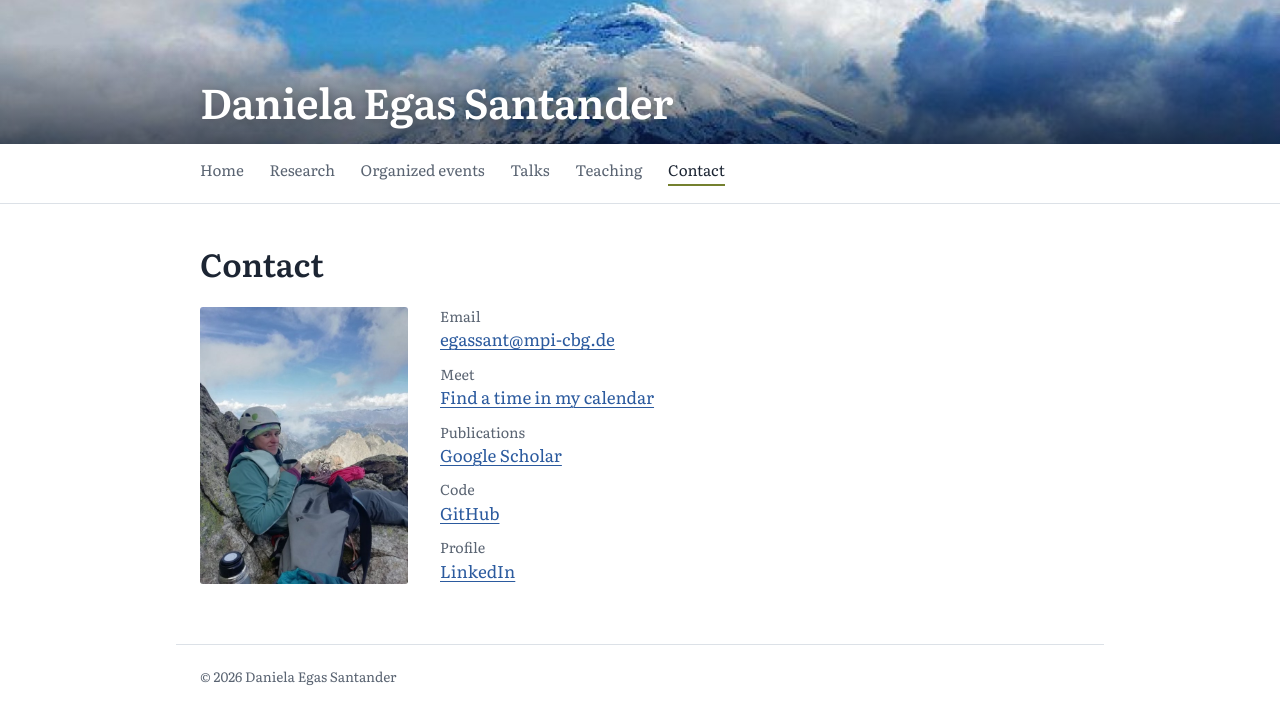
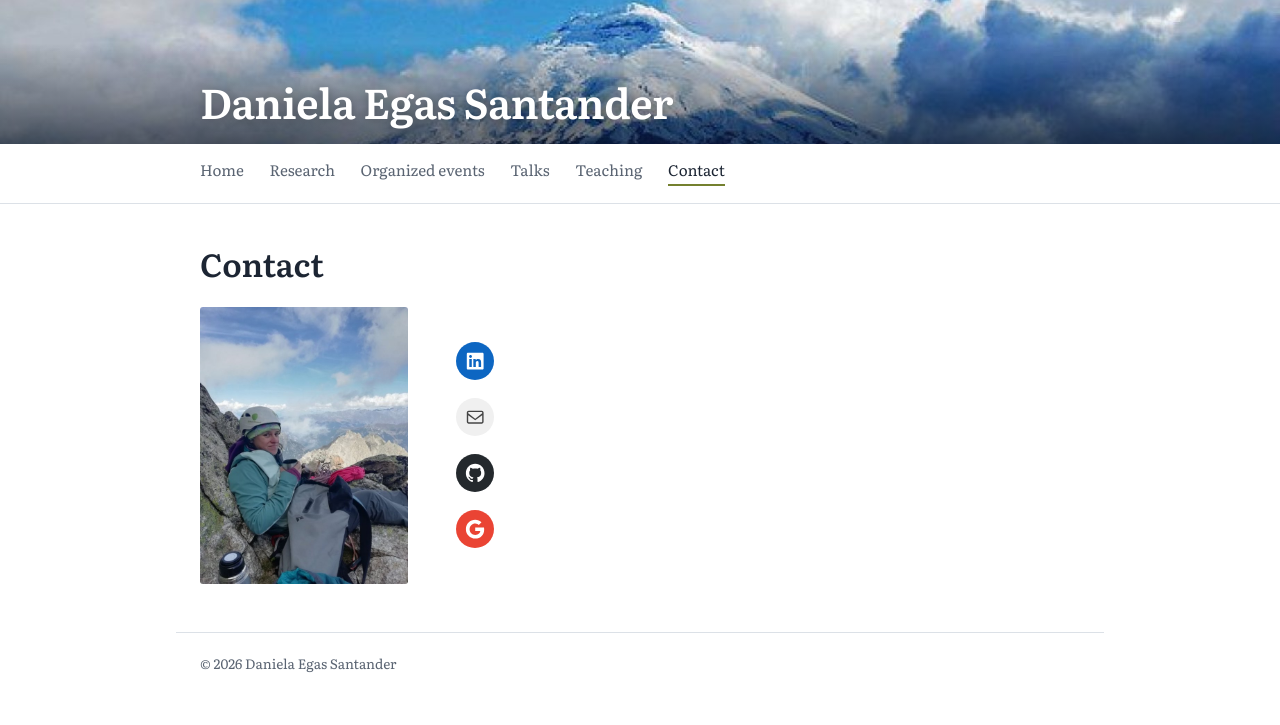
Before and after one commit to danielaegassan/danielaegassan.github.io, a Jekyll site: the page built from contact.md, in a window 1280 px wide. Shown: the top 725 px of the page. Built offline with Jekyll 4.4.1, drawn with Linux system fonts in a browser that asks for light colours.

Commit message:
Add contact icons to Home and Contact; restore hidden availability page
- Shared photo + round icon links (LinkedIn, Email, GitHub, Google Scholar)
  in _includes/contact.html, shown at the bottom of Home and on Contact
- Contact page now shows only that block
- /availability/ is its own page again: not in the menu, marked noindex
- Layout supports `noindex: true` in a page's front matter

Co-Authored-By: Claude Opus 5.5 <noreply@anthropic.com>
Claude-Session: https://claude.ai/code/session_012o35DvCuskLj6G8mdHgUyp

```diff
--- /dev/null
+++ b/_includes/contact.html
@@ -0,0 +1,10 @@
+<!-- Photo and contact icons. Used at the bottom of Home and on the Contact page. -->
+<div class="contact">
+  <img src="/assets/images/daniela.jpg" alt="Portrait of Daniela Egas Santander">
+  <ul class="icons">
+    <li><a class="icon icon-linkedin" href="https://www.linkedin.com/in/danielaegas" aria-label="LinkedIn" title="LinkedIn"><svg viewBox="0 0 24 24" width="24" height="24" aria-hidden="true" focusable="false"><path d="M19.7,3H4.3C3.582,3,3,3.582,3,4.3v15.4C3,20.418,3.582,21,4.3,21h15.4c0.718,0,1.3-0.582,1.3-1.3V4.3 C21,3.582,20.418,3,19.7,3z M8.339,18.338H5.667v-8.59h2.672V18.338z M7.004,8.574c-0.857,0-1.549-0.694-1.549-1.548 c0-0.855,0.691-1.548,1.549-1.548c0.854,0,1.547,0.694,1.547,1.548C8.551,7.881,7.858,8.574,7.004,8.574z M18.339,18.338h-2.669 v-4.177c0-0.996-0.017-2.278-1.387-2.278c-1.389,0-1.601,1.086-1.601,2.206v4.249h-2.667v-8.59h2.559v1.174h0.037 c0.356-0.675,1.227-1.387,2.526-1.387c2.703,0,3.203,1.779,3.203,4.092V18.338z"/></svg></a></li>
+    <li><a class="icon icon-mail" href="mailto:egassant@mpi-cbg.de" aria-label="Email" title="Email"><svg viewBox="0 0 24 24" width="24" height="24" aria-hidden="true" focusable="false"><path d="M19,5H5c-1.1,0-2,.9-2,2v10c0,1.1.9,2,2,2h14c1.1,0,2-.9,2-2V7c0-1.1-.9-2-2-2zm.5,12c0,.3-.2.5-.5.5H5c-.3,0-.5-.2-.5-.5V9.8l7.5,5.6,7.5-5.6V17zm0-9.1L12,13.6,4.5,7.9V7c0-.3.2-.5.5-.5h14c.3,0,.5.2.5.5v.9z"/></svg></a></li>
+    <li><a class="icon icon-github" href="https://github.com/danielaegassan" aria-label="GitHub" title="GitHub"><svg viewBox="0 0 24 24" width="24" height="24" aria-hidden="true" focusable="false"><path d="M12,2C6.477,2,2,6.477,2,12c0,4.419,2.865,8.166,6.839,9.489c0.5,0.09,0.682-0.218,0.682-0.484 c0-0.236-0.009-0.866-0.014-1.699c-2.782,0.602-3.369-1.34-3.369-1.34c-0.455-1.157-1.11-1.465-1.11-1.465 c-0.909-0.62,0.069-0.608,0.069-0.608c1.004,0.071,1.532,1.03,1.532,1.03c0.891,1.529,2.341,1.089,2.91,0.833 c0.091-0.647,0.349-1.086,0.635-1.337c-2.22-0.251-4.555-1.111-4.555-4.943c0-1.091,0.39-1.984,1.03-2.682 C6.546,8.54,6.202,7.524,6.746,6.148c0,0,0.84-0.269,2.75,1.025C10.295,6.95,11.15,6.84,12,6.836 c0.85,0.004,1.705,0.114,2.504,0.336c1.909-1.294,2.748-1.025,2.748-1.025c0.546,1.376,0.202,2.394,0.1,2.646 c0.64,0.699,1.026,1.591,1.026,2.682c0,3.841-2.337,4.687-4.565,4.935c0.359,0.307,0.679,0.917,0.679,1.852 c0,1.335-0.012,2.415-0.012,2.741c0,0.269,0.18,0.579,0.688,0.481C19.138,20.161,22,16.416,22,12C22,6.477,17.523,2,12,2z"/></svg></a></li>
+    <li><a class="icon icon-google" href="https://scholar.google.com/citations?user=TlA2QzYAAAAJ&amp;hl=en" aria-label="Google Scholar" title="Google Scholar"><svg viewBox="0 0 24 24" width="24" height="24" aria-hidden="true" focusable="false"><path d="M12.02,10.18v3.72v0.01h5.51c-0.26,1.57-1.67,4.22-5.5,4.22c-3.31,0-6.01-2.75-6.01-6.12s2.7-6.12,6.01-6.12 c1.87,0,3.13,0.8,3.85,1.48l2.84-2.76C16.99,2.99,14.73,2,12.03,2c-5.52,0-10,4.48-10,10s4.48,10,10,10c5.77,0,9.6-4.06,9.6-9.77 c0-0.83-0.11-1.42-0.25-2.05H12.02z"/></svg></a></li>
+  </ul>
+</div>
--- a/_layouts/default.html
+++ b/_layouts/default.html
@@ -5,6 +5,7 @@
   <meta name="viewport" content="width=device-width, initial-scale=1">
   <title>{% if page.url != "/" %}{{ page.title }} – {% endif %}{{ site.title }}</title>
   <meta name="description" content="{{ page.description | default: site.description }}">
+  {% if page.noindex %}<meta name="robots" content="noindex">{% endif %}
   <link rel="canonical" href="{{ page.url | absolute_url }}">
   <link rel="preconnect" href="https://fonts.googleapis.com">
   <link rel="preconnect" href="https://fonts.gstatic.com" crossorigin>
--- a/assets/css/style.css
+++ b/assets/css/style.css
@@ -184,12 +184,12 @@ li { margin-bottom: .55rem; }
   font-size: .95rem;
 }
 
-/* Contact */
+/* Contact: photo with round icon links (Home and Contact page) */
 .contact {
   display: flex;
   flex-wrap: wrap;
-  gap: 2rem;
-  align-items: flex-start;
+  align-items: center;
+  gap: 2rem 3rem;
 }
 
 .contact img {
@@ -199,19 +199,41 @@ li { margin-bottom: .55rem; }
   border-radius: 3px;
 }
 
-.contact ul {
+.icons {
+  display: flex;
+  flex-direction: column;
+  gap: 1.1rem;
   list-style: none;
   padding: 0;
   margin: 0;
 }
 
-.contact li { margin-bottom: .7rem; }
+.icons li { margin: 0; }
 
-.contact .label {
-  display: block;
-  color: var(--muted);
-  font-size: .9rem;
-  line-height: 1.3;
+.icon {
+  display: grid;
+  place-items: center;
+  width: 2.4rem;
+  height: 2.4rem;
+  border-radius: 50%;
+  color: #fff;
+}
+
+.icon svg { width: 1.4rem; height: 1.4rem; fill: currentColor; }
+.icon:hover { opacity: .85; }
+.icon:focus-visible { border-radius: 50%; }
+
+.icon-linkedin { background: #0d66c2; }
+.icon-mail     { background: #f0f0f0; color: #444; }
+.icon-github   { background: #24292d; }
+.icon-google   { background: #ea4434; }
+
+@media (prefers-color-scheme: dark) {
+  .icon-github { box-shadow: 0 0 0 1px #4a5566; }
+}
+
+@media (max-width: 30rem) {
+  .icons { flex-direction: row; }
 }
 
 footer {
--- a/contact.md
+++ b/contact.md
@@ -4,16 +4,6 @@ title: Contact
 permalink: /contact/
 redirect_from:
   - /contact-3/
-  - /availability/
 ---
 
-<div class="contact">
-  <img src="/assets/images/daniela.jpg" alt="Portrait of Daniela Egas Santander">
-  <ul>
-    <li><span class="label">Email</span><a href="mailto:egassant@mpi-cbg.de">egassant@mpi-cbg.de</a></li>
-    <li><span class="label">Meet</span><a href="https://cal.com/danielaegassan/1h-meeting">Find a time in my calendar</a></li>
-    <li><span class="label">Publications</span><a href="https://scholar.google.com/citations?user=TlA2QzYAAAAJ&amp;hl=en">Google Scholar</a></li>
-    <li><span class="label">Code</span><a href="https://github.com/danielaegassan">GitHub</a></li>
-    <li><span class="label">Profile</span><a href="https://www.linkedin.com/in/danielaegas">LinkedIn</a></li>
-  </ul>
-</div>
+{% include contact.html %}
```
Also changed, not shown: availability.md (added, +12 -0 lines), index.md (+4 -0 lines), README.md.
